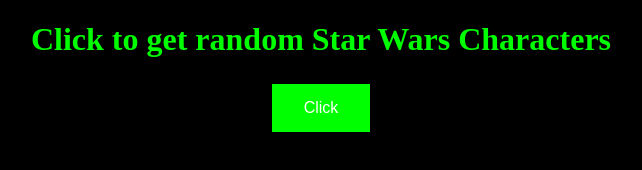
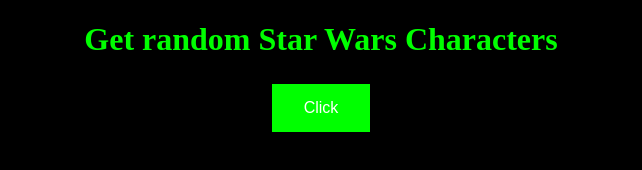
Before and after one commit to andrewcbuensalida/puppeteer-node-random-star-wars, a website: page public/index.html in a window 1280 px wide. Shown: the whole page, without its empty margins (319-961 px from the left). Drawn offline with Linux system fonts and the light colour scheme.

Commit message:
just get random sw

```diff
--- a/public/index.html
+++ b/public/index.html
@@ -8,7 +8,7 @@
 		<link rel="stylesheet" href="style.css" />
 	</head>
 	<body>
-		<h1>Click to get random Star Wars Characters</h1>
+		<h1>Get random Star Wars Characters</h1>
 		<button onclick="getPeople()">Click</button>
 		<div class="both">
 			<div class="single" id="output"></div>
```
